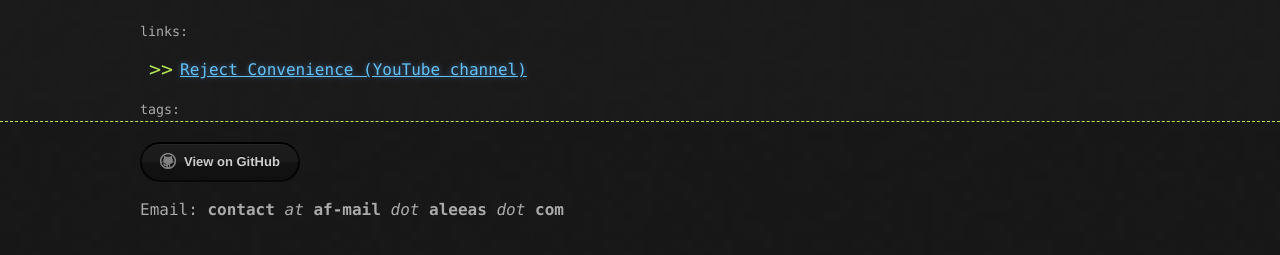
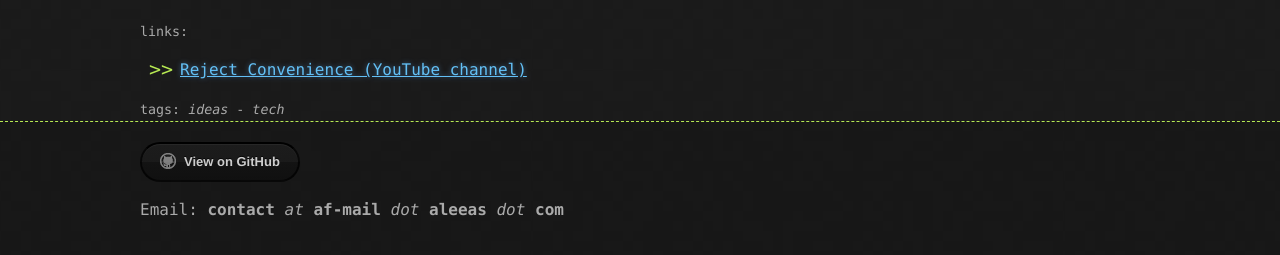
Before and after one commit to andresfredes/andresfredes.github.io, a Jekyll site: the page built from _posts/thinking_out_loud/2026-04-29-convenience.markdown, in a window 1280 px wide. Shown: the part 1526-1781 px from the top of the page. Built offline with Jekyll 4.4.1, drawn with Linux system fonts in a browser that asks for light colours.

Commit message:
post: add dir structure to _posts

```diff
--- a/_posts/2025-07-03-curiosity-killed-the-cat.markdown
+++ b/_posts/thinking_out_loud/2025-07-03-curiosity-killed-the-cat.markdown
@@ -14,7 +14,7 @@
 
 Curiosity is a powerful thing. It has taken me down many rabbit holes and has been one of the core drivers of much of my learning. There is also an interesting relationship between curiosity and creativity. In many of my own creative pursuits, the creative process feels much like curiosity. Almost as if I am following my curiosity deeper into whatever part of my mind that is the creative wellspring.
 
-During my recent move to using [my own search engine]({% post_url 2025-06-14-self-hosted-search-engine %}), the experience of search and the nature of search results suddenly changed. My understanding of internet search was that back in the day, websites were indexed by companies like Google to become searchable. Keywords in the search were matched with words on the site so that when doing a search, the top results would likely be the most related to the search terms. Over time, websites started using search engine optimisation (SEO) - doing things like artificially adding lots of common search terms invisibly, to raise the website in various searches. As these systems was increasingly gamed, the search engines adapted by using black-box algorithms that would assess various characteristics of a website in order to match it to the search terms. The internet grew and the SEO cat-and-mouse game continued until search became what it is today. This previous characterisation that I had was wrong; not in any of the specifics, but in the glaring omissions. The key omission is that Google, which has long been my primary method of search, has monitisation models built into the way that users interact with the site: advertising and data collection.
+During my recent move to using [my own search engine]({% post_url tinkering/2025-06-14-self-hosted-search-engine %}), the experience of search and the nature of search results suddenly changed. My understanding of internet search was that back in the day, websites were indexed by companies like Google to become searchable. Keywords in the search were matched with words on the site so that when doing a search, the top results would likely be the most related to the search terms. Over time, websites started using search engine optimisation (SEO) - doing things like artificially adding lots of common search terms invisibly, to raise the website in various searches. As these systems was increasingly gamed, the search engines adapted by using black-box algorithms that would assess various characteristics of a website in order to match it to the search terms. The internet grew and the SEO cat-and-mouse game continued until search became what it is today. This previous characterisation that I had was wrong; not in any of the specifics, but in the glaring omissions. The key omission is that Google, which has long been my primary method of search, has monitisation models built into the way that users interact with the site: advertising and data collection.
 
 People pay Google in order to have more people visit their sites. This immediately creates a potential conflict between the goals of providing the most helpful search and the most profitable search. As the Google ecosystem has grown, the search engine has also started including more ways to increase the profitability by providing search results that direct users to other Google products to keep them within the ecosystem. The first page of a search will now have things like sponsored links, Google Maps, Google reviews and YouTube videos.
 
--- a/_posts/2026-04-29-convenience.markdown
+++ b/_posts/thinking_out_loud/2026-04-29-convenience.markdown
@@ -1,7 +1,7 @@
 ---
 layout: post
 title:  "Convenience"
-tags:
+tags: ideas tech
 excerpt_separator: <!--more-->
 links:
     - link:
```
Also changed, not shown: _posts/books/2025-07-04-books-2024.markdown (renamed from _posts/2025-07-04-books-2024.markdown), _posts/books/2025-12-17-books-2025.markdown (renamed from _posts/2025-12-17-books-2025.markdown), _posts/stories/2025-07-19-the-cycle.markdown (renamed from _posts/2025-07-19-the-cycle.markdown), _posts/tech/2025-10-02-cybersecurity.markdown (renamed from _posts/2025-10-02-cybersecurity.markdown), _posts/thinking_out_loud/2025-09-15-map-not-the-territory.markdown (renamed from _posts/2025-09-15-map-not-the-territory.markdown), _posts/thinking_out_loud/2025-09-16-unconventional-thoughts.markdown (renamed from _posts/2025-09-16-unconventional-thoughts.markdown), _posts/tinkering/2025-06-10-dealing-with-dinosaurs.markdown (renamed from _posts/2025-06-10-dealing-with-dinosaurs.markdown), _posts/tinkering/2025-06-14-self-hosted-search-engine.markdown (renamed from _posts/2025-06-14-self-hosted-search-engine.markdown), _posts/tinkering/2025-07-05-typing.markdown (renamed from _posts/2025-07-05-typing.markdown), _posts/tinkering/2025-09-11-rumble.markdown (renamed from _posts/2025-09-11-rumble.markdown), _posts/tinkering/2025-09-30-git-commits.markdown (renamed from _posts/2025-09-30-git-commits.markdown).
